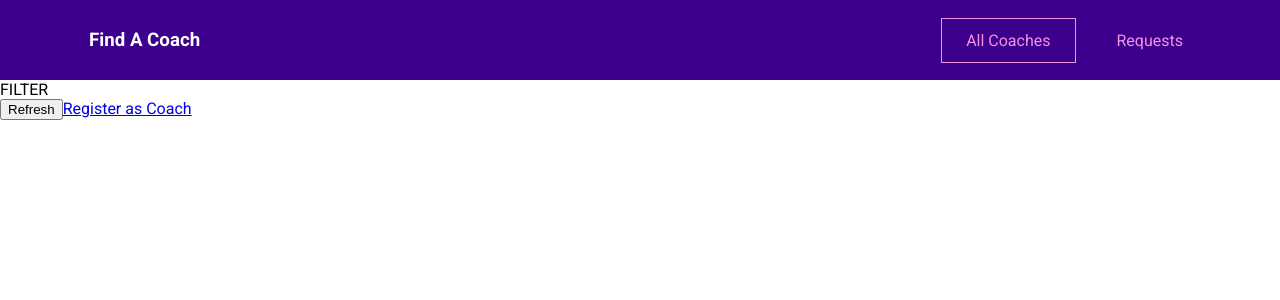
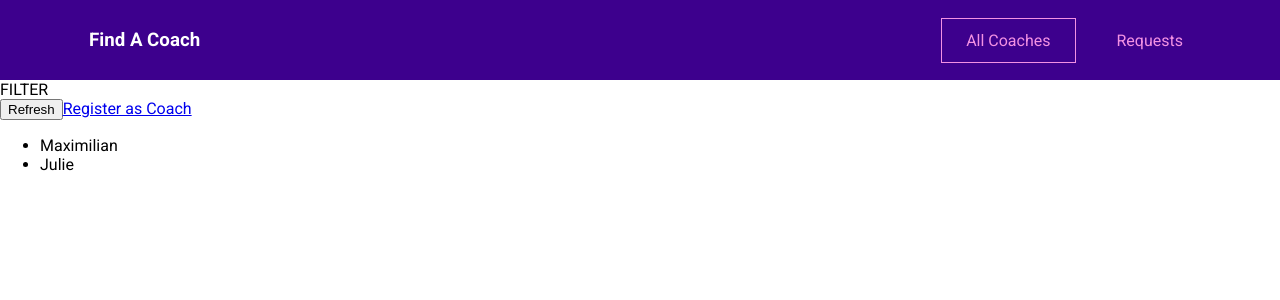
Before and after one commit to amr0mengd/projects-, a Vue app in the folder vue course/CourseProjects/find-coach-project/: page /coaches in a window 1280 px wide. Shown: the top 300 px of the page. Built offline with nearby package versions, Linux system fonts and the light colour scheme.

Commit message:
done with dummy coaches vuex

```diff
--- a/vue course/CourseProjects/find-coach-project/src/pages/coaches/CoachesList.vue
+++ b/vue course/CourseProjects/find-coach-project/src/pages/coaches/CoachesList.vue
@@ -6,8 +6,12 @@
         <button>Refresh</button>
         <router-link to="/register">Register as Coach</router-link>
       </div>
-      <ul v-for="coach in coaches" :key="coach.id">
+      <ul v-if="hasCoaches">
+        <li v-for="coach in coaches" :key="coach.id">
+          {{ coach.firstName }}
+        </li>
       </ul>
+      <h3 v-else>No Coaches Found Yet.</h3>
     </section>
   </div>
 </template>
@@ -18,6 +22,9 @@
     coaches() {
       return this.$store.getters["coaches/coaches"];
     },
+    hasCoaches() {
+      return this.$store.getters["coaches/hasCoaches"];
+    },
   },
 };
 </script>
--- a/vue course/CourseProjects/find-coach-project/src/store/modules/coaches/getters.js
+++ b/vue course/CourseProjects/find-coach-project/src/store/modules/coaches/getters.js
@@ -2,4 +2,7 @@
   coaches(state) {
     return state.coaches;
   },
+  hasCoaches(state) {
+    return state.coaches && state.coaches.length > 0;
+  },
 };
```
